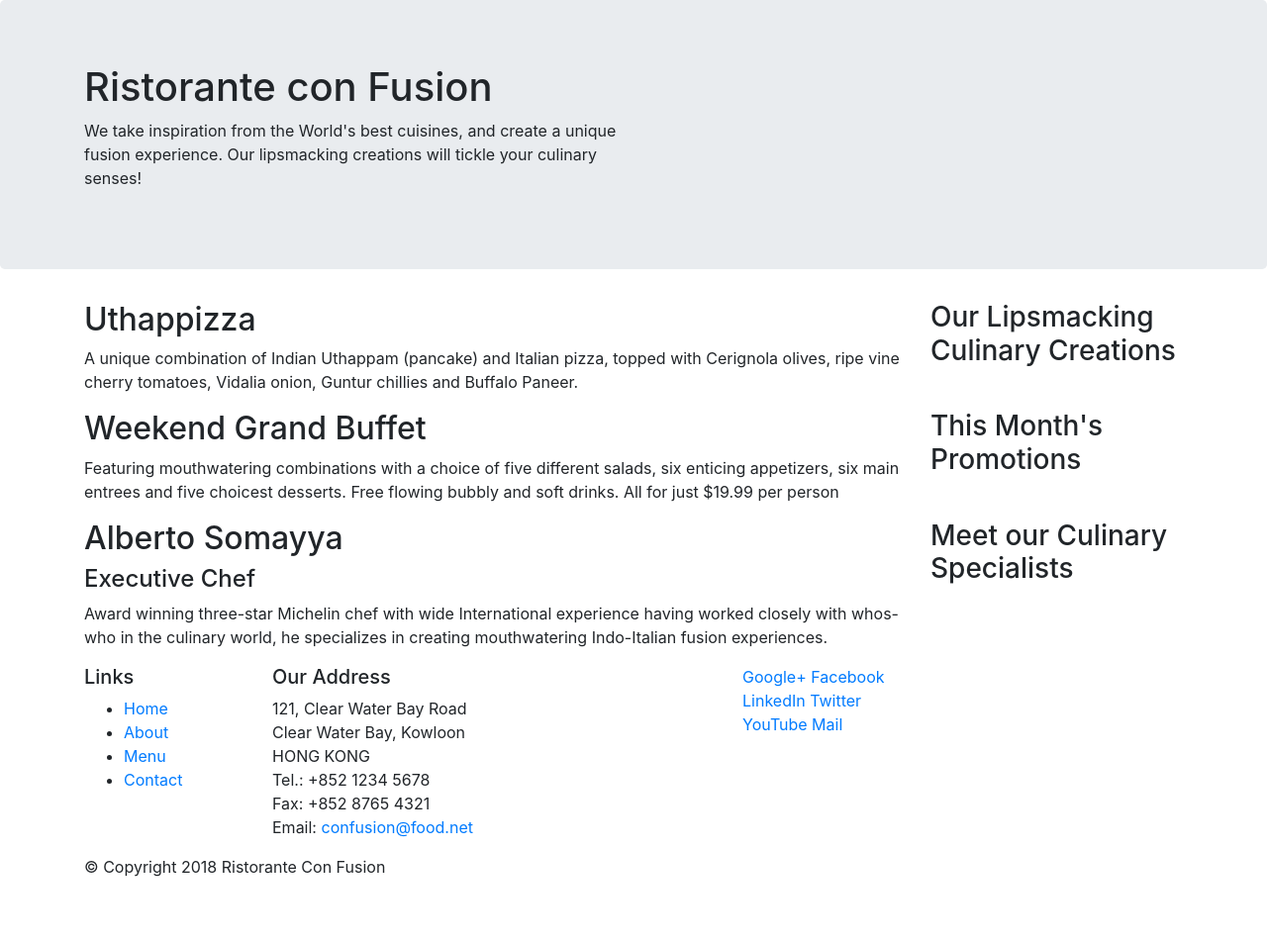
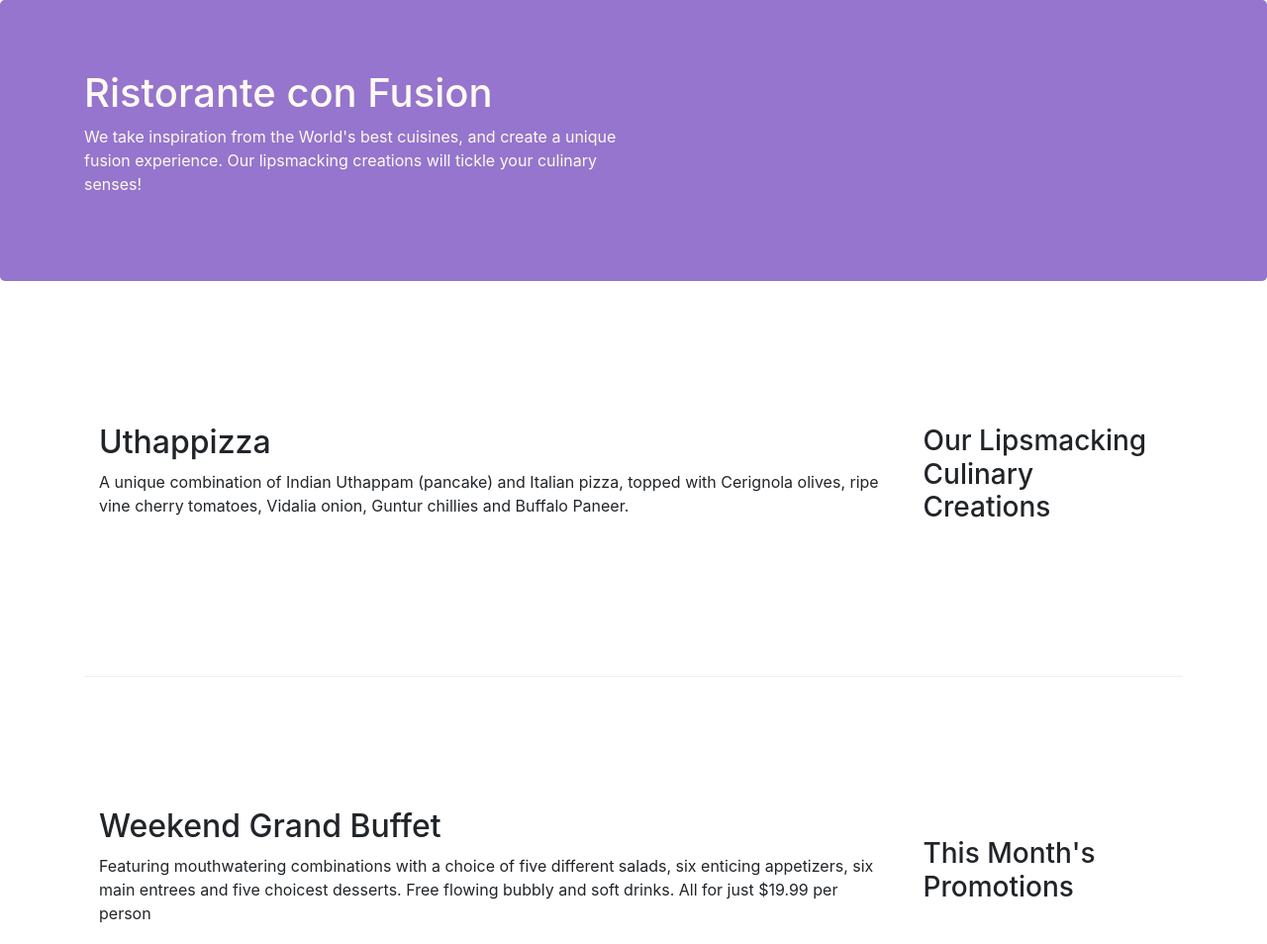
Before and after one commit to prathapnsvr/Bootstrap4Intro, a website: page index.html in a window 1280 px wide. Shown: the top 954 px of the page at 99% size. Before the commit the page ends 904 px from the top, so only its background shows below. Drawn offline with nearby package versions, Linux system fonts and the light colour scheme.

Commit message:
Bootstrap Grid Part 2

```diff
--- /dev/null
+++ b/CSS/styles.css
@@ -0,0 +1,29 @@
+.row-header{
+    margin:0px auto;
+    padding:0px;
+}
+
+.row-content {
+    margin:0px auto;
+    padding: 50px 0px 50px 0px;
+    border-bottom: 1px ridge;
+    min-height:400px;
+}
+
+.footer{
+    background-color: #D1C4E9;
+    margin:0px auto;
+    padding: 20px 0px 20px 0px;
+}
+.jumbotron {
+    padding:70px 30px 70px 30px;
+    margin:0px auto;
+    background: #9575CD ;
+    color:floralwhite;
+}
+
+address{
+    font-size:80%;
+    margin:0px;
+    color:#0f0f0f;
+}
--- a/index.html
+++ b/index.html
@@ -7,14 +7,16 @@
         <meta name="viewport" content="width=device-width, initial-scale=1, shrink-to-fit=no">
         <meta http-equiv="x-ua-compatible" content="ie=edge">
 
+
         <!-- Bootstrap CSS -->
         <link rel="stylesheet" href="node_modules/bootstrap/dist/css/bootstrap.min.css">
+        <link href="css/styles.css" rel="stylesheet">
     <title>Ristorante Con Fusion</title>
 </head>
 
 <body>
 
-    <header class="jumbotron">
+    <header class="jumbotron row-header">
         <div class="container">
             <div class="row">
                 <div class="col-12 col-sm-6">
@@ -28,7 +30,7 @@
     </header>
 
     <div class="container">
-        <div class="row">
+        <div class="row row-content align-items-center">
             <div class="col-12 col-sm-4 order-sm-last col-md-3">
                 <h3>Our Lipsmacking Culinary Creations</h3>
             </div>
@@ -39,7 +41,7 @@
         </div>
 
 
-        <div class="row">
+        <div class="row row-content align-items-center">
             <div class="col-12 col-sm-4 order-sm-last col-md-3">
                 <h3>This Month's Promotions</h3>
             </div>
@@ -49,7 +51,7 @@
             </div>
         </div>
 
-        <div class="row">
+        <div class="row row-content align-items-center">
             <div class="col-12 col-sm-4 order-sm-last col-md-3">
                 <h3>Meet our Culinary Specialists</h3>
             </div>
@@ -62,18 +64,18 @@
     </div>
 
     <footer>
-        <div class="container">
+        <div class="container footer">
             <div class="row">
-                <div class="col-4 col-sm-2">
+                <div class="col-4 col-sm-2 offset-1">
                     <h5>Links</h5>
-                    <ul>
+                    <ul class="list-unstyled">
                         <li><a href="#">Home</a></li>
                         <li><a href="#">About</a></li>
                         <li><a href="#">Menu</a></li>
                         <li><a href="#">Contact</a></li>
                     </ul>
                 </div>
-                <div class="col-7 col-sm-5">
+                <div class="col-7 col-sm-5 offset-1">
                     <h5>Our Address</h5>
                     <address>
 		              121, Clear Water Bay Road<br>
@@ -84,7 +86,7 @@
 		              Email: <a href="mailto:confusion@food.net">confusion@food.net</a>
 		           </address>
                 </div>
-                <div class="col-4 col-sm-2">
+                <div class="col-4 col-sm-2 text-center">
                     <div>
                         <a href="http://google.com/+">Google+</a>
                         <a href="http://www.facebook.com/profile.php?id=">Facebook</a>
@@ -95,7 +97,7 @@
                     </div>
                 </div>
            </div>
-           <div class="row">
+           <div class="row justify-content-center">
                 <div class="col-auto">
                     <p>© Copyright 2018 Ristorante Con Fusion</p>
                 </div>
```
